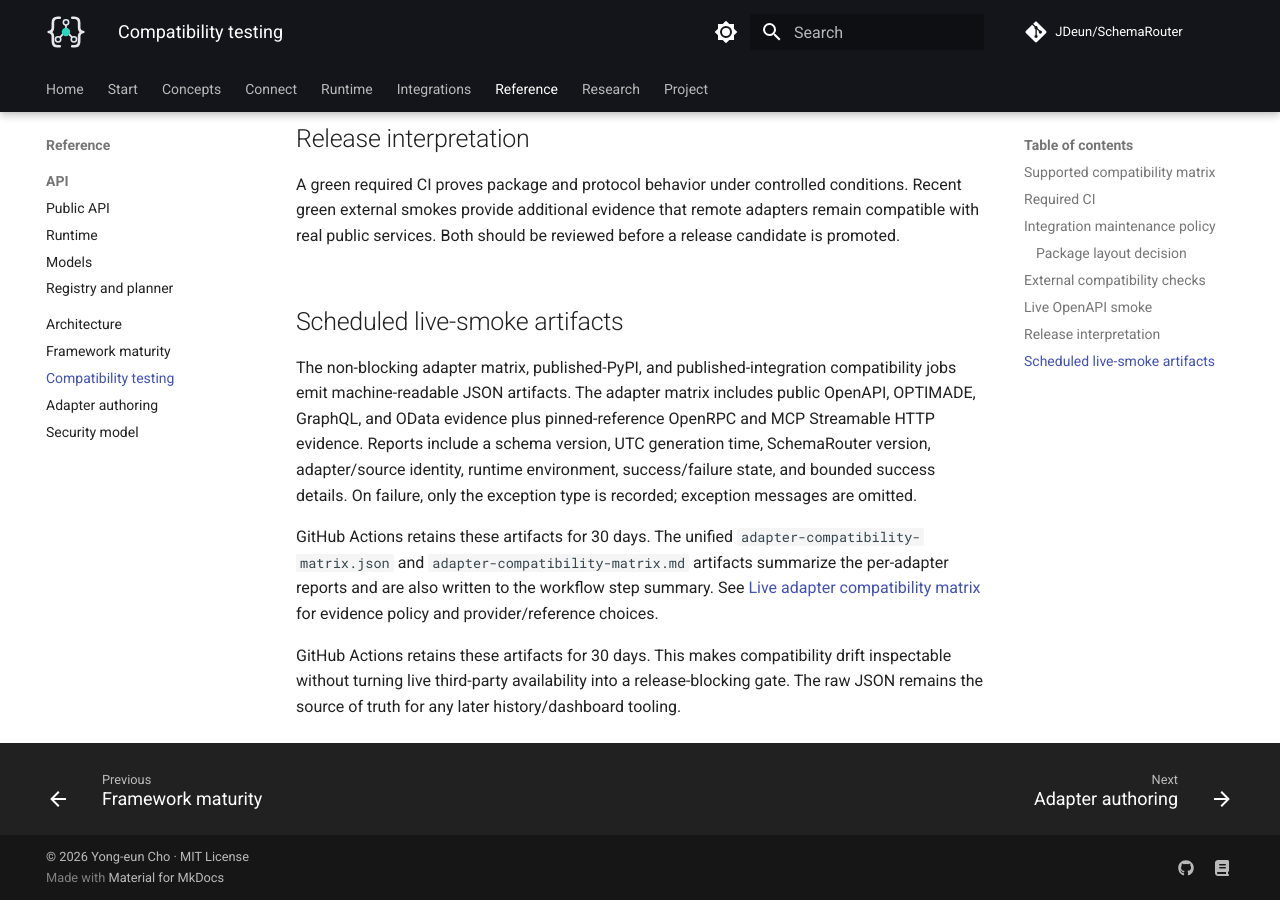
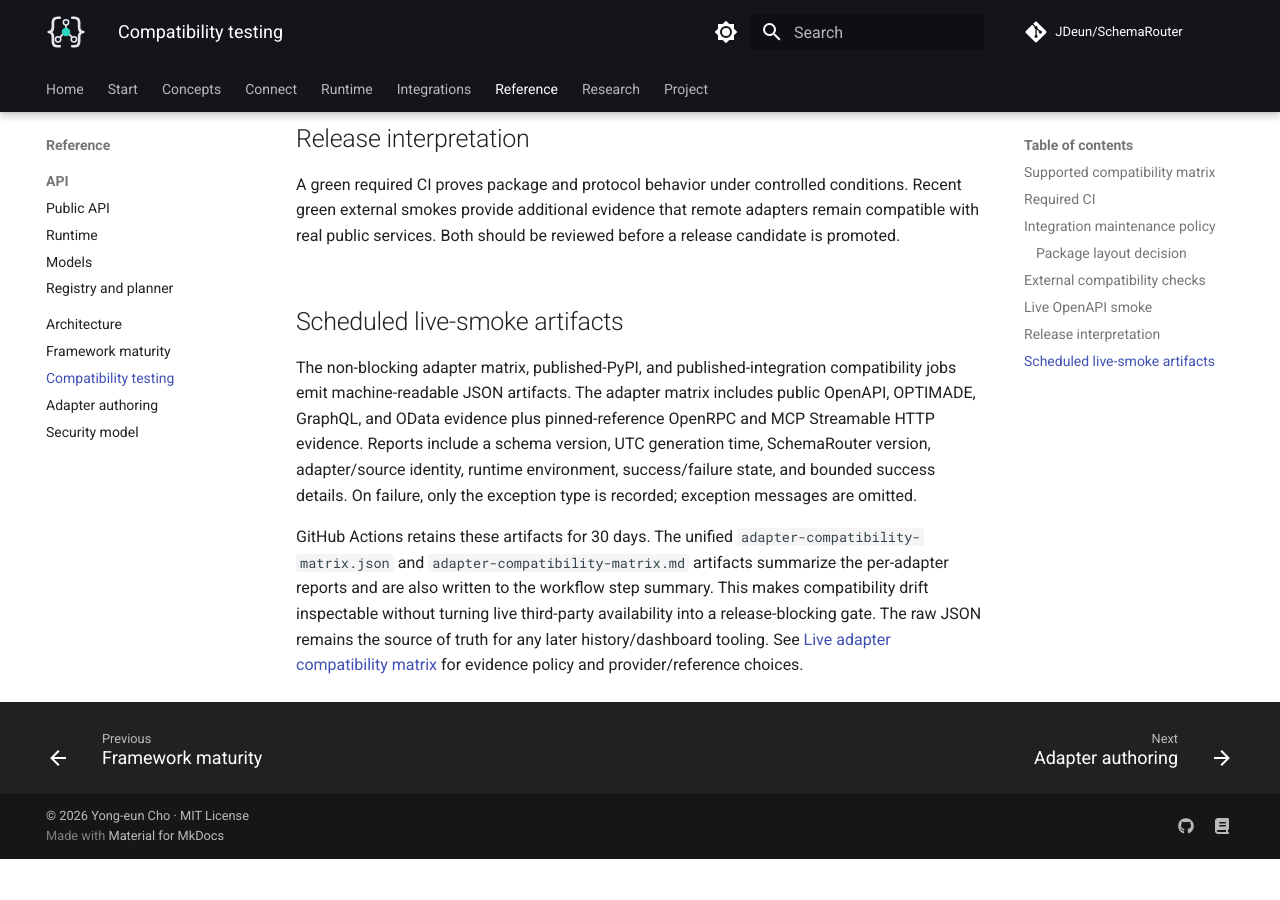
Before and after one commit to JDeun/SchemaRouter, an MkDocs documentation site: the page built from docs/compatibility.md, in a window 1280 px wide and 900 px high, scrolled down 5103 px. Built offline with MkDocs 1.6.1 and Material for MkDocs 9.7.7, drawn with Linux system fonts in a browser that asks for light colours; comment, search, counter and statistics services are not loaded; after the commit the page ends 5962 px from its top, so only the background shows below that.

Commit message:
docs: deduplicate compatibility artifact retention policy

```diff
--- a/docs/compatibility.md
+++ b/docs/compatibility.md
@@ -152,10 +152,8 @@ On failure, only the exception type is recorded; exception messages are omitted.
 
 GitHub Actions retains these artifacts for 30 days. The unified
 `adapter-compatibility-matrix.json` and `adapter-compatibility-matrix.md` artifacts summarize the
-per-adapter reports and are also written to the workflow step summary. See
+per-adapter reports and are also written to the workflow step summary. This makes compatibility
+drift inspectable without turning live third-party availability into a release-blocking gate. The
+raw JSON remains the source of truth for any later history/dashboard tooling. See
 [Live adapter compatibility matrix](guides/live-compatibility-matrix.md) for evidence policy and
 provider/reference choices.
-
-GitHub Actions retains these artifacts for 30 days. This makes compatibility drift inspectable
-without turning live third-party availability into a release-blocking gate. The raw JSON remains the
-source of truth for any later history/dashboard tooling.
```
